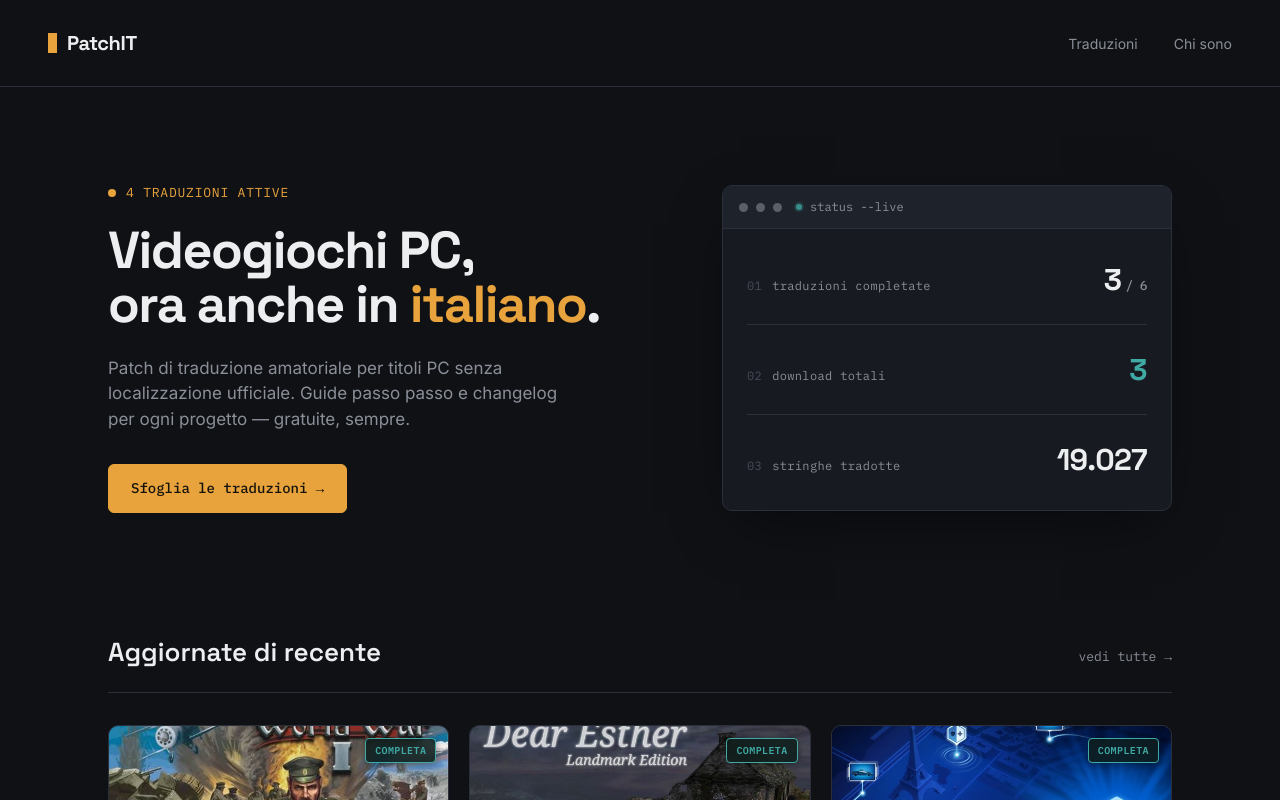
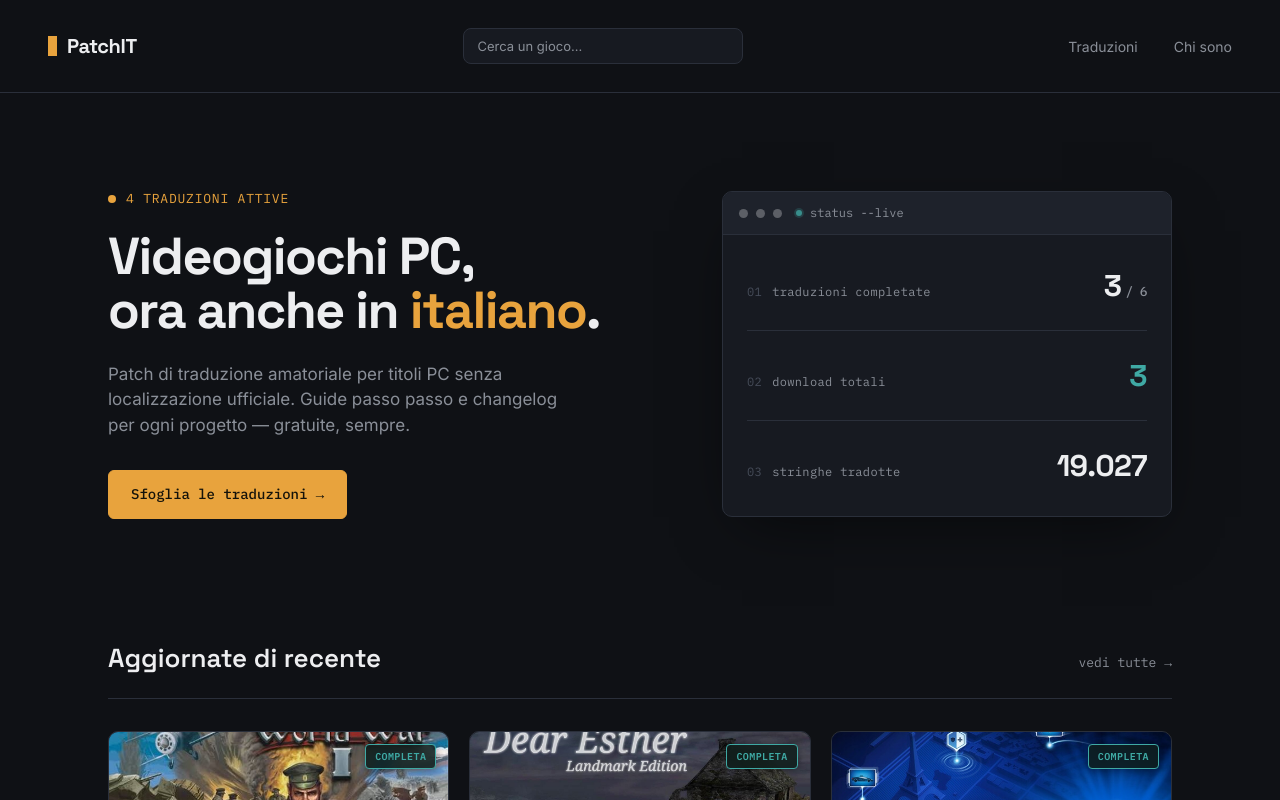
Before and after one commit to matteogit-dev/patchit, a React (Vite) app: page / in a window 1280 px wide. Shown: the top 800 px of the page. Built offline with nearby package versions, Linux system fonts and the light colour scheme.

Commit message:
Aggiunta la barra di ricerca

```diff
--- a/src/App.css
+++ b/src/App.css
@@ -729,3 +729,51 @@ h1 .accent { color: var(--amber); }
     transform: translateY(0);
   }
 }
+
+/* ---------- Ricerca header ---------- */
+.header-search {
+  position: relative;
+  flex: 1;
+  max-width: 280px;
+  margin: 0 32px;
+}
+
+.header-search-input {
+  width: 100%;
+  padding: 9px 14px;
+  font-size: 13px;
+}
+
+.header-search-dropdown {
+  position: absolute;
+  top: calc(100% + 6px);
+  left: 0;
+  right: 0;
+  background: var(--surface);
+  border: 1px solid var(--border);
+  border-radius: 8px;
+  box-shadow: 0 12px 30px -8px rgba(0,0,0,0.5);
+  overflow: hidden;
+  z-index: 50;
+}
+
+.header-search-item {
+  padding: 10px 14px;
+  font-size: 13px;
+  color: var(--text);
+  cursor: pointer;
+  transition: background 0.1s ease;
+}
+
+.header-search-item:hover {
+  background: var(--surface-hi);
+}
+
+.header-search-empty {
+  color: var(--text-muted);
+  cursor: default;
+}
+
+.header-search-empty:hover {
+  background: transparent;
+}
--- a/src/App.jsx
+++ b/src/App.jsx
@@ -1,4 +1,6 @@
-import { Routes, Route, Link, useLocation } from 'react-router-dom'
+import { Routes, Route, Link, useLocation, useNavigate } from 'react-router-dom'
+import { useState } from 'react'
+import { games } from './data/games'
 import Home from './pages/Home'
 import Traduzioni from './pages/Traduzioni'
 import ChiSiamo from './pages/ChiSiamo'
@@ -8,10 +10,49 @@ import './App.css'
 
 function App() {
   const location = useLocation()
+  const navigate = useNavigate()
+  const [searchQuery, setSearchQuery] = useState('')
+  const [showResults, setShowResults] = useState(false)
+
+  const searchResults = searchQuery.trim()
+    ? games.filter(g => g.title.toLowerCase().includes(searchQuery.trim().toLowerCase())).slice(0, 5)
+    : []
+
+  function goToGame(id) {
+    setSearchQuery('')
+    setShowResults(false)
+    navigate(`/gioco/${id}`)
+  }
   return (
     <>
 <header>
   <Link to="/" className="logo"><span className="cursor"></span>PatchIT</Link>
+
+  <div className="header-search">
+    <input
+      type="text"
+      placeholder="Cerca un gioco..."
+      value={searchQuery}
+      onChange={e => { setSearchQuery(e.target.value); setShowResults(true) }}
+      onFocus={() => setShowResults(true)}
+      onBlur={() => setTimeout(() => setShowResults(false), 150)}
+      className="search-input header-search-input"
+    />
+    {showResults && searchQuery.trim() && (
+      <div className="header-search-dropdown">
+        {searchResults.length > 0 ? (
+          searchResults.map(g => (
+            <div key={g.id} className="header-search-item" onMouseDown={() => goToGame(g.id)}>
+              {g.title}
+            </div>
+          ))
+        ) : (
+          <div className="header-search-item header-search-empty">Nessun risultato</div>
+        )}
+      </div>
+    )}
+  </div>
+
   <nav>
     <Link to="/traduzioni">Traduzioni</Link>
     <Link to="/chi-siamo">Chi sono</Link>
```
Lines whose indentation alone changed are shown as unchanged.
